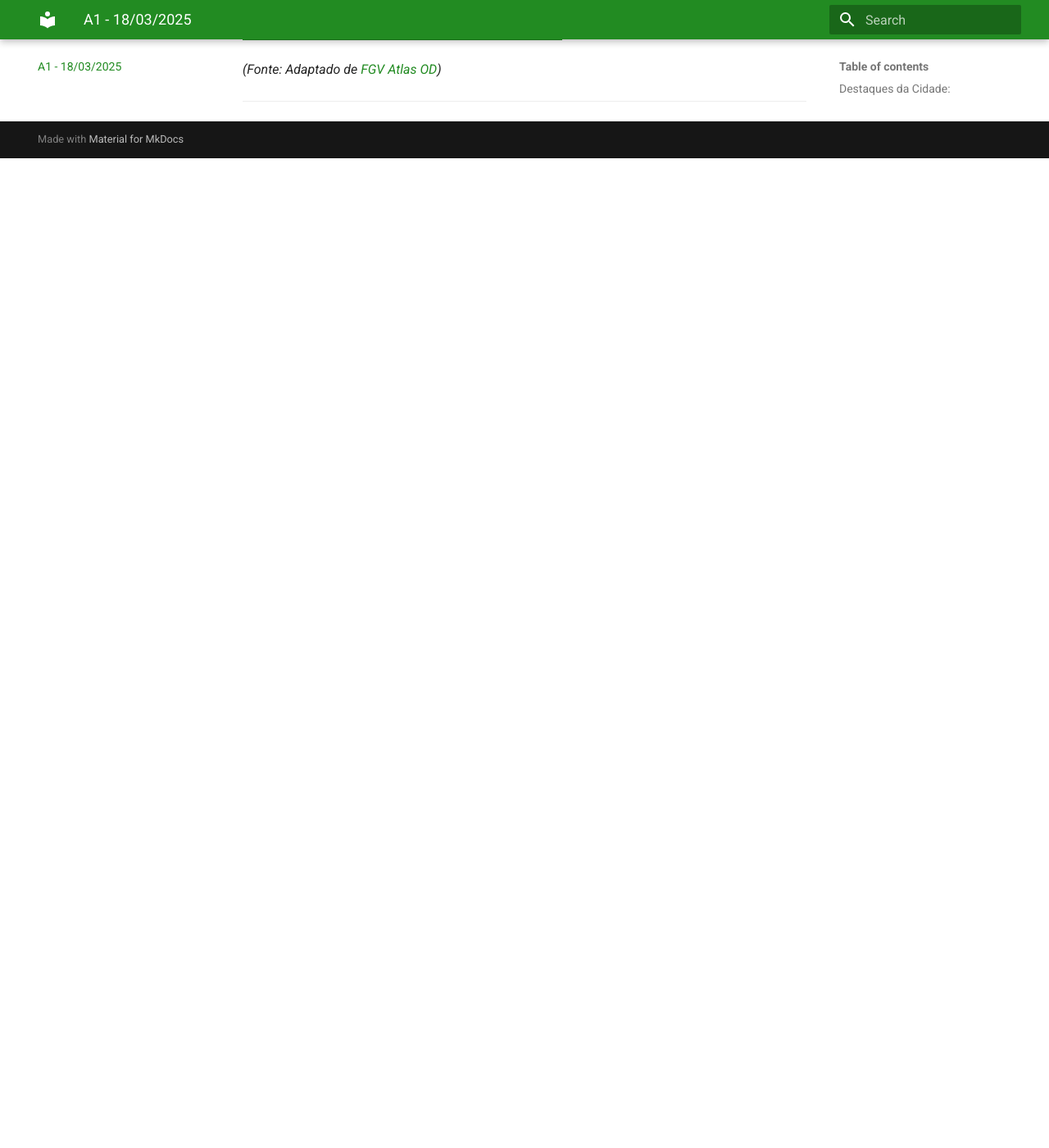
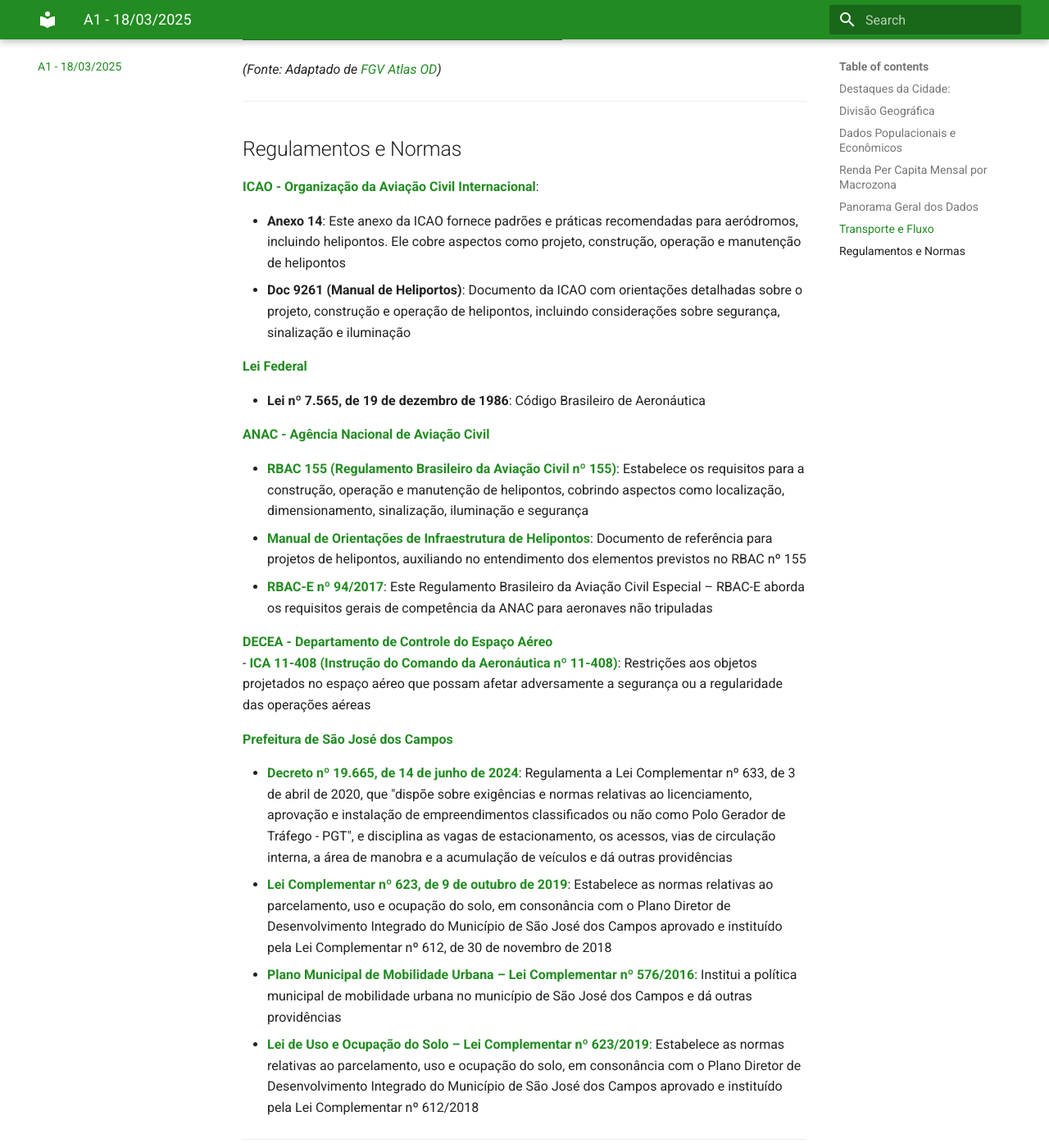
Before and after one commit to Lirucas/ProjetoTesteMkDocs, an MkDocs documentation site: the page built from docs/atv1.md, in a window 1280 px wide and 1400 px high, scrolled down 5934 px. Shown: the whole window at 82% size. Built offline with MkDocs 1.6.1 and Material for MkDocs 9.7.7, drawn with Linux system fonts in a browser that asks for light colours; before the commit the page ends 6127 px from its top, so only the background shows below that.

Commit message:
Adicionando alterações no conteúdo, links, e fontes

```diff
--- a/docs/atv1.md
+++ b/docs/atv1.md
@@ -118,3 +118,32 @@
 *(Fonte: Adaptado de [FGV Atlas OD](https://www.sjc.sp.gov.br/media/56152/atlas_origem_destino_baixa_res.pdf))*
 
 ---
+
+## Regulamentos e Normas
+
+**[ICAO - Organização da Aviação Civil Internacional](https://www.icao.int/Pages/default.aspx)**:
+
+- **Anexo 14**: Este anexo da ICAO fornece padrões e práticas recomendadas para aeródromos, incluindo helipontos. Ele cobre aspectos como projeto, construção, operação e manutenção de helipontos
+- **Doc 9261 (Manual de Heliportos)**: Documento da ICAO com orientações detalhadas sobre o projeto, construção e operação de helipontos, incluindo considerações sobre segurança, sinalização e iluminação
+
+**[Lei Federal](https://www.planalto.gov.br/ccivil_03/leis/l7565compilado.htm#:~:text=LEI%20N%C2%BA%207.565%2C%20DE%2019%20DE%20DEZEMBRO%20DE%201986.&text=Disp%C3%B5e%20sobre%20o%20C%C3%B3digo%20Brasileiro%20de%20Aeron%C3%A1utica.&text=Art.,C%C3%B3digo%20e%20pela%20legisla%C3%A7%C3%A3o%20complementar.)**
+
+- **Lei nº 7.565, de 19 de dezembro de 1986**: Código Brasileiro de Aeronáutica
+
+**[ANAC - Agência Nacional de Aviação Civil](https://www.gov.br/anac/pt-br)**
+
+- **[RBAC 155 (Regulamento Brasileiro da Aviação Civil nº 155)](https://www.anac.gov.br/assuntos/legislacao/legislacao-1/rbha-e-rbac/rbac/rbac-155)**: Estabelece os requisitos para a construção, operação e manutenção de helipontos, cobrindo aspectos como localização, dimensionamento, sinalização, iluminação e segurança
+- **[Manual de Orientações de Infraestrutura de Helipontos](https://www.gov.br/anac/pt-br/assuntos/regulados/aeroportos-e-aerodromos/cadastro-de-aerodromos/procedimentos-para-aerodromos-privados/manual_orientacoes_infraestrutura_helipontos.pdf)**: Documento de referência para projetos de helipontos, auxiliando no entendimento dos elementos previstos no RBAC nº 155
+- **[RBAC-E nº 94/2017](https://www.anac.gov.br/assuntos/legislacao/legislacao-1/rbha-e-rbac/rbac/rbac-e-94)**: Este Regulamento Brasileiro da Aviação Civil Especial – RBAC-E aborda os requisitos gerais de competência da ANAC para aeronaves não tripuladas
+
+**[DECEA - Departamento de Controle do Espaço Aéreo](https://www.decea.mil.br)**
+- **[ICA 11-408 (Instrução do Comando da Aeronáutica nº 11-408)](https://sysaga.decea.mil.br/download/32.)**: Restrições aos objetos projetados no espaço aéreo que possam afetar adversamente a segurança ou a regularidade das operações aéreas
+
+**[Prefeitura de São José dos Campos](https://www.sjc.sp.gov.br)**
+
+- **[Decreto nº 19.665, de 14 de junho de 2024](https://www.sjc.sp.gov.br/media/289924/decreto-pgt_19665-2024.pdf)**: Regulamenta a Lei Complementar nº 633, de 3 de abril de 2020, que "dispõe sobre exigências e normas relativas ao licenciamento, aprovação e instalação de empreendimentos classificados ou não como Polo Gerador de Tráfego - PGT", e disciplina as vagas de estacionamento, os acessos, vias de circulação interna, a área de manobra e a acumulação de veículos e dá outras providências
+- **[Lei Complementar nº 623, de 9 de outubro de 2019](https://www.sjc.sp.gov.br/media/198888/lc-623_19-alterada-pela-lc632_20_atualizjun2022.pdf)**: Estabelece as normas relativas ao parcelamento, uso e ocupação do solo, em consonância com o Plano Diretor de Desenvolvimento Integrado do Município de São José dos Campos aprovado e instituído pela Lei Complementar nº 612, de 30 de novembro de 2018
+- **[Plano Municipal de Mobilidade Urbana – Lei Complementar nº 576/2016](https://www.sjc.sp.gov.br/media/148068/lc_576_2016-plano_de_mobilidade_urbana-planmob.pdf)**: Institui a política municipal de mobilidade urbana no município de São José dos Campos e dá outras providências
+- **[Lei de Uso e Ocupação do Solo – Lei Complementar nº 623/2019](https://www.sjc.sp.gov.br/media/198888/lc-623_19-alterada-pela-lc632_20_atualizjun2022.pdf)**: Estabelece as normas relativas ao parcelamento, uso e ocupação do solo, em consonância com o Plano Diretor de Desenvolvimento Integrado do Município de São José dos Campos aprovado e instituído pela Lei Complementar nº 612/2018
+
+---
```
